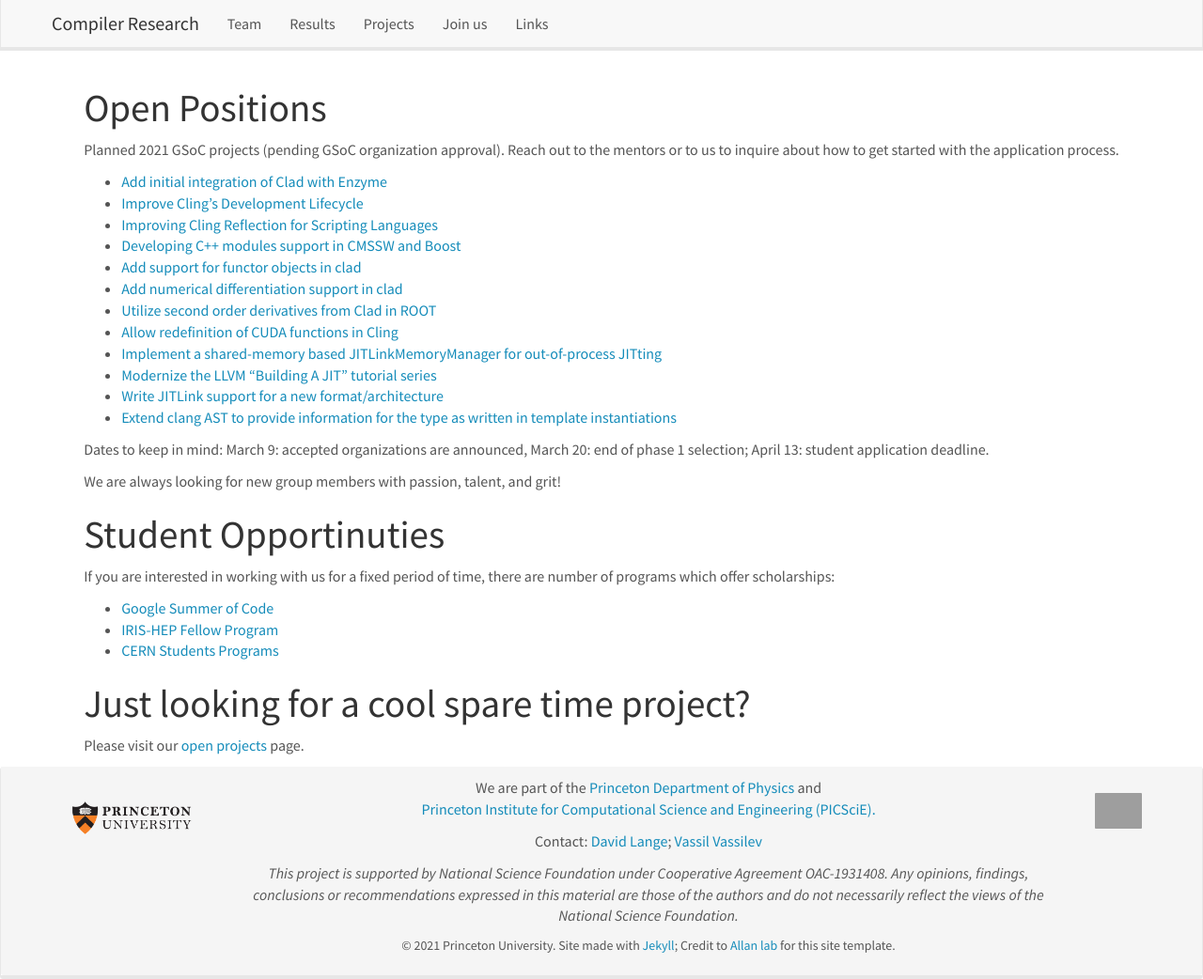
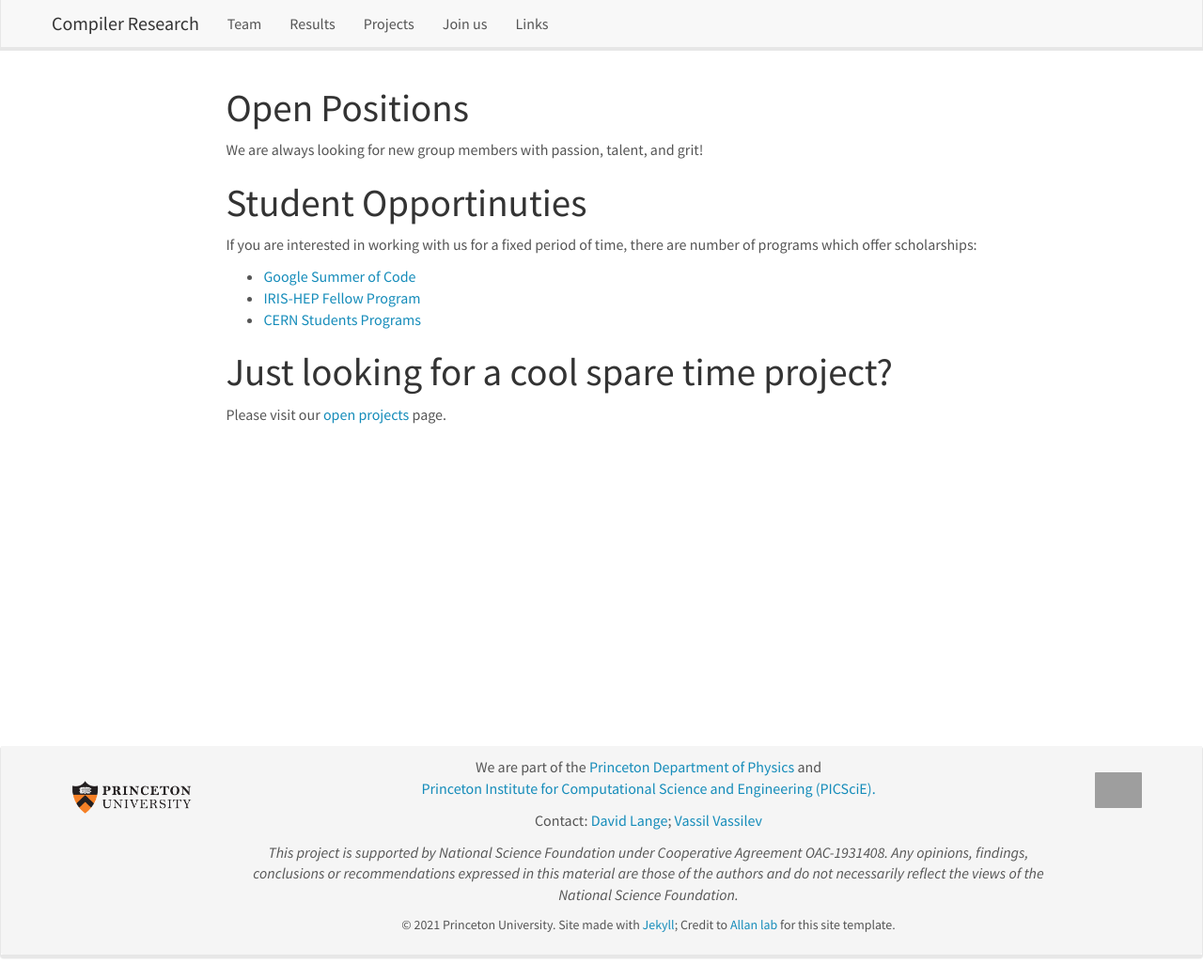
Before and after one commit to vgvassilev/clad, a Jekyll site: the page built from _pages/openings.md, in a window 1280 px wide and 1042 px high. Shown: the whole window at 94% size. Built offline with Jekyll 4.4.1, drawn with Linux system fonts in a browser that asks for light colours; nearby versions of some CDN libraries; a style sheet for code colours, icons or effects is not loaded; grey boxes are pictures that could not be loaded.

Commit message:
Update the openings. GSoC is over.

```diff
--- a/_pages/openings.md
+++ b/_pages/openings.md
@@ -7,24 +7,6 @@
 ---
 
 # Open Positions
-
-Planned 2021 GSoC projects (pending GSoC organization approval). Reach out to the mentors or to us to inquire about how to get started with the
-application process.
-  * [Add initial integration of Clad with Enzyme](https://hepsoftwarefoundation.org/gsoc/2021/proposal_clad_enzyme.html)
-  * [Improve Cling’s Development Lifecycle](https://hepsoftwarefoundation.org/gsoc/2021/proposal_cling_dev.html)
-  * [Improving Cling Reflection for Scripting Languages](https://hepsoftwarefoundation.org/gsoc/2021/proposal_cling_cppyy.html)
-  * [Developing C++ modules support in CMSSW and Boost](https://hepsoftwarefoundation.org/gsoc/2021/proposal_cmssw_modules.html)
-  * [Add support for functor objects in clad](https://hepsoftwarefoundation.org/gsoc/2021/proposal_functor_clad.html)
-  * [Add numerical differentiation support in clad](https://hepsoftwarefoundation.org/gsoc/2021/proposal_numdiff_clad.html)
-  * [Utilize second order derivatives from Clad in ROOT](https://hepsoftwarefoundation.org/gsoc/2021/proposal_secondorder_clad.html)
-  * [Allow redefinition of CUDA functions in Cling](https://hepsoftwarefoundation.org/gsoc/2021/proposal_cling_cuda.html)
-  * [Implement a shared-memory based JITLinkMemoryManager for out-of-process JITting](https://llvm.org/OpenProjects.html#llvm_shared_jitlink)
-  * [Modernize the LLVM "Building A JIT" tutorial series](https://llvm.org/OpenProjects.html#llvm_build_jit_tutorial)
-  * [Write JITLink support for a new format/architecture](https://llvm.org/OpenProjects.html#llvm_jit_new_format)
-  * [Extend clang AST to provide information for the type as written in template instantiations](https://llvm.org/OpenProjects.html#clang-template-instantiation-sugar)
-
-Dates to keep in mind: March 9: accepted organizations are announced, March 20: end of
-phase 1 selection; April 13: student application deadline.
 
 We are always looking for new group members with passion, talent, and grit!
 
```
